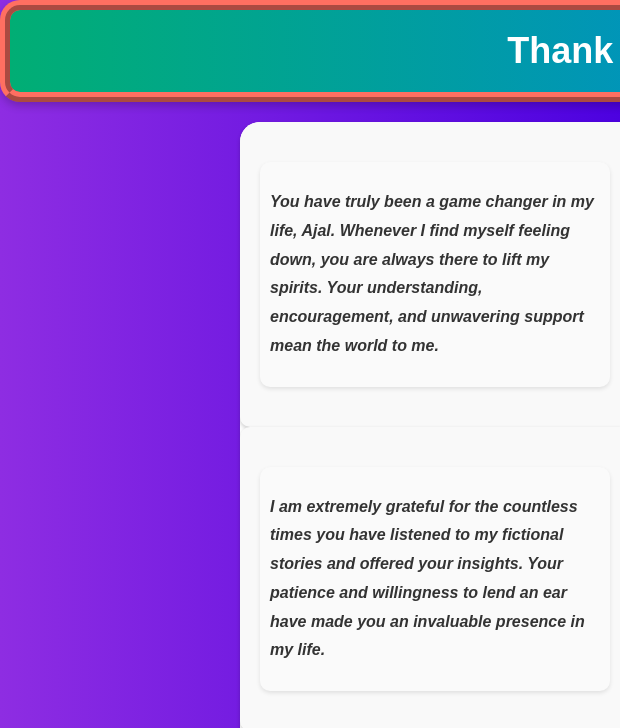
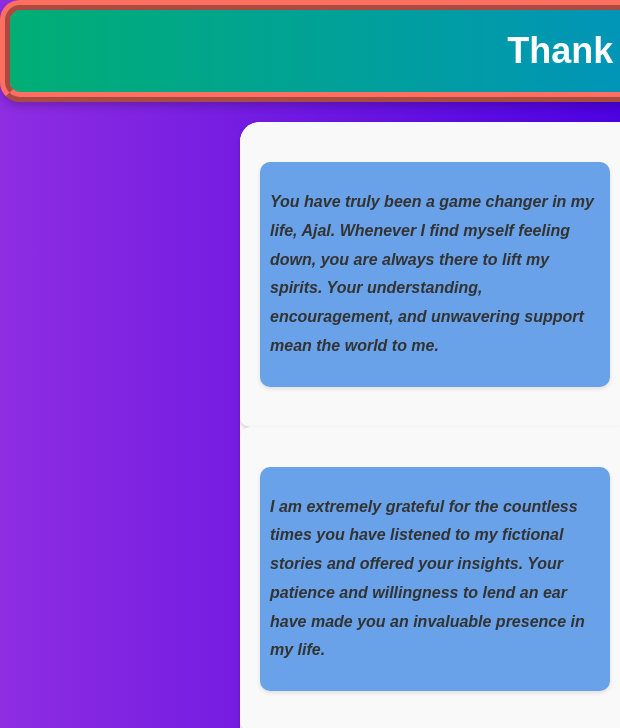
Before and after one commit to InferroWolf/Ajal, a plain HTML site: page index.html in a window 1280 px wide. Shown: the top 728 px of the page, 0-620 px from the left. Drawn offline with Linux system fonts and the light colour scheme.

Commit message:
Update index.html

```diff
--- a/index.html
+++ b/index.html
@@ -111,7 +111,7 @@
         }
 
         .message h2 {
-            background-color: #fafafa;
+            background-color: #2579e1ad;
             padding: 10px;
             border-radius: 10px;
             box-shadow: 0 2px 4px rgba(0, 0, 0, 0.1);
```
